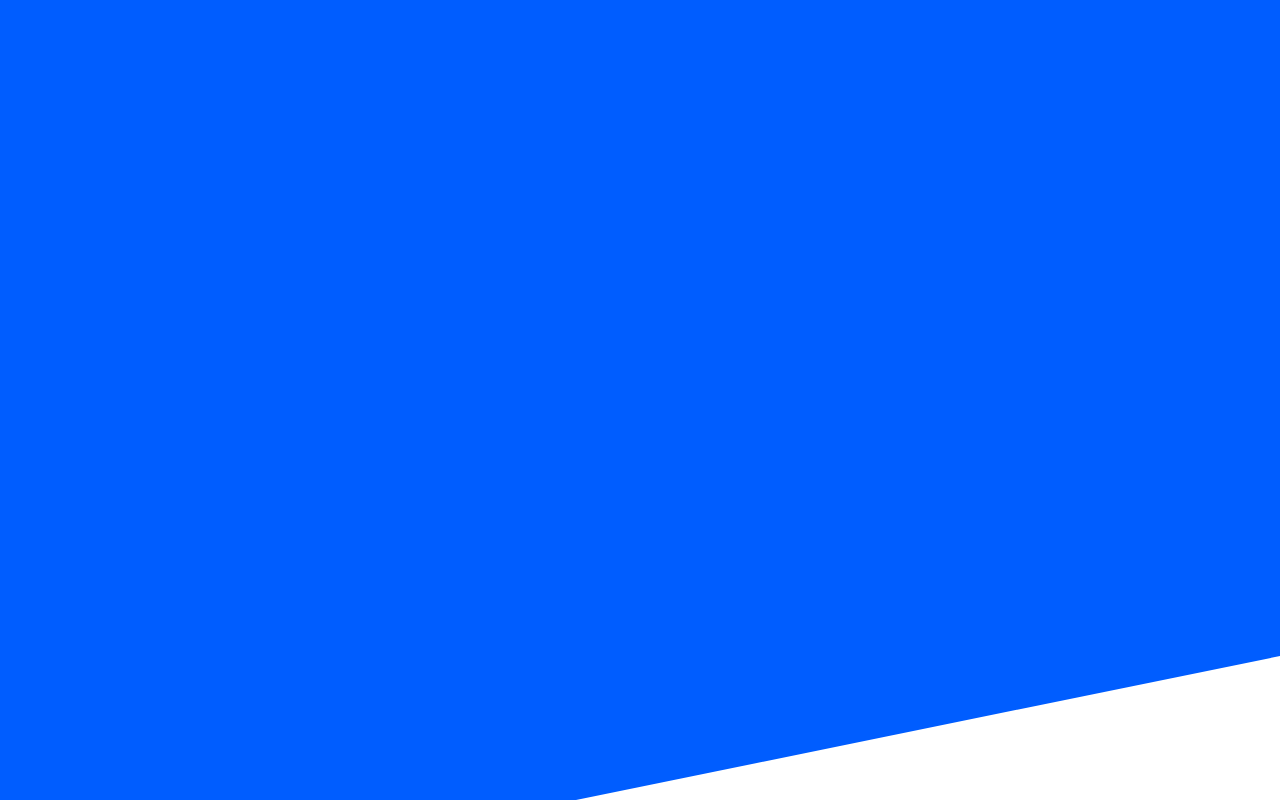
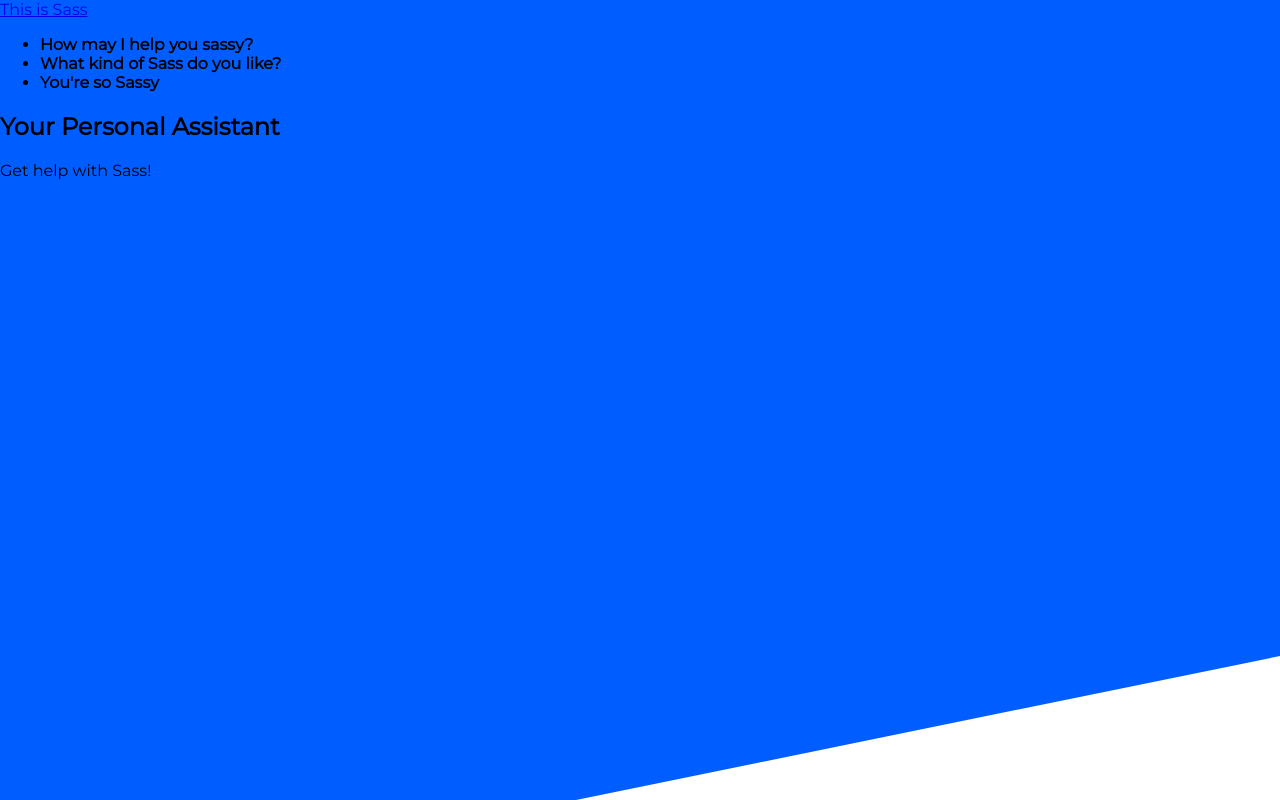
Before and after one commit to mikeshapiro98/SASS-Intro, a plain HTML site: page index.html in a window 1280 px wide. Drawn offline with Linux system fonts and the light colour scheme.

Commit message:
Add dummy HTML

```diff
--- a/index.html
+++ b/index.html
@@ -11,5 +11,31 @@
 </head>
 <body>
     <div id="bg"></div>
+    <header>
+        <a href="#">This is Sass</a>
+    </header>
+    <main>
+        <section id="card">
+            <ul>
+                <li>
+                    <span></span>
+                    <strong>How may I help you sassy?</strong>
+                </li>
+                <li>
+                    <span></span>
+                    <strong>What kind of Sass do you like?</strong>
+                </li>
+                <li>
+                    <span></span>
+                    <strong>You're so Sassy</strong>
+                </li>
+            </ul>
+        </section>
+        <section id="primary">
+                <h1>Your Personal Assistant</h1>
+                <p>Get help with Sass!</p>
+                <a href="#"></a>
+        </section>
+    </main>
 </body>
 </html>
```
